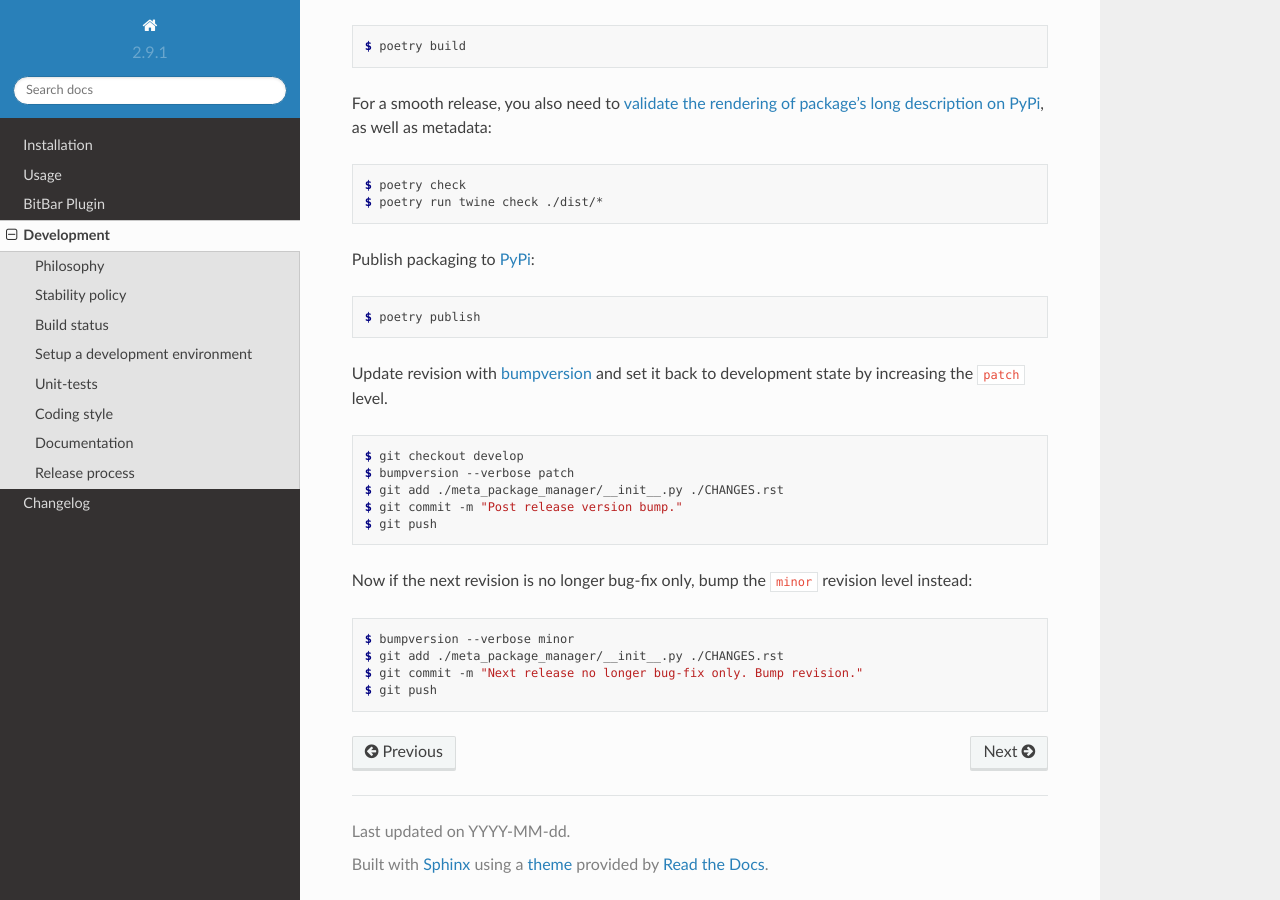
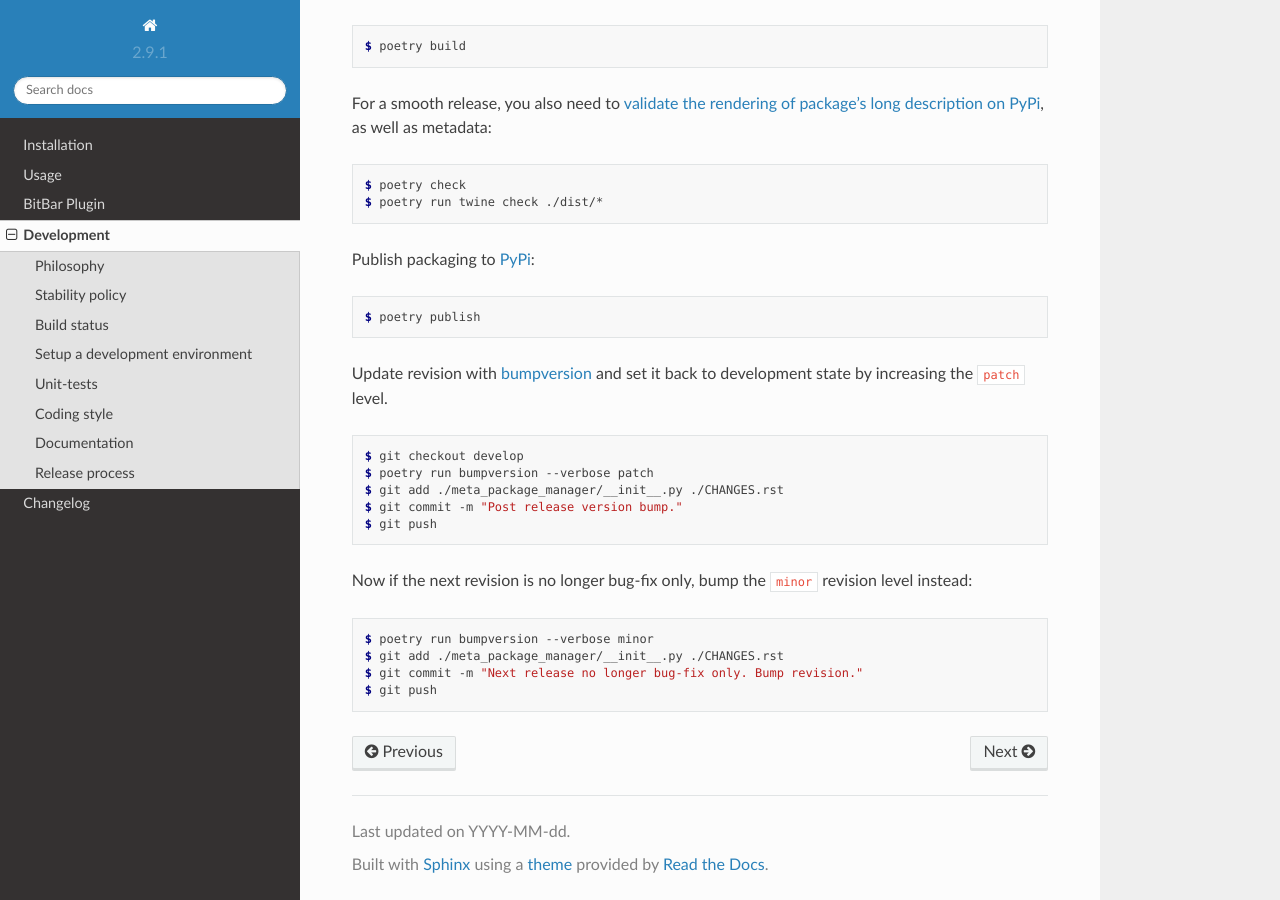
Before and after one commit to kdeldycke/meta-package-manager, a Sphinx documentation site: the page built from docs/development.rst, in a window 1280 px wide and 900 px high, scrolled down 2753 px. Built offline with Sphinx 7.4.7 and the Read the Docs theme 2.0.0, drawn with Linux system fonts in a browser that asks for light colours; pages that are not in the unit, such as notebooks, are missing from menus; the version number is read from the project's files by our own code.

Commit message:
Fix call to bumpversion.

```diff
--- a/docs/development.rst
+++ b/docs/development.rst
@@ -217,7 +217,7 @@ and set it back to development state by increasing the ``patch`` level.
 .. code-block:: shell-session
 
     $ git checkout develop
-    $ bumpversion --verbose patch
+    $ poetry run bumpversion --verbose patch
     $ git add ./meta_package_manager/__init__.py ./CHANGES.rst
     $ git commit -m "Post release version bump."
     $ git push
@@ -227,7 +227,7 @@ revision level instead:
 
 .. code-block:: shell-session
 
-    $ bumpversion --verbose minor
+    $ poetry run bumpversion --verbose minor
     $ git add ./meta_package_manager/__init__.py ./CHANGES.rst
     $ git commit -m "Next release no longer bug-fix only. Bump revision."
     $ git push
```
